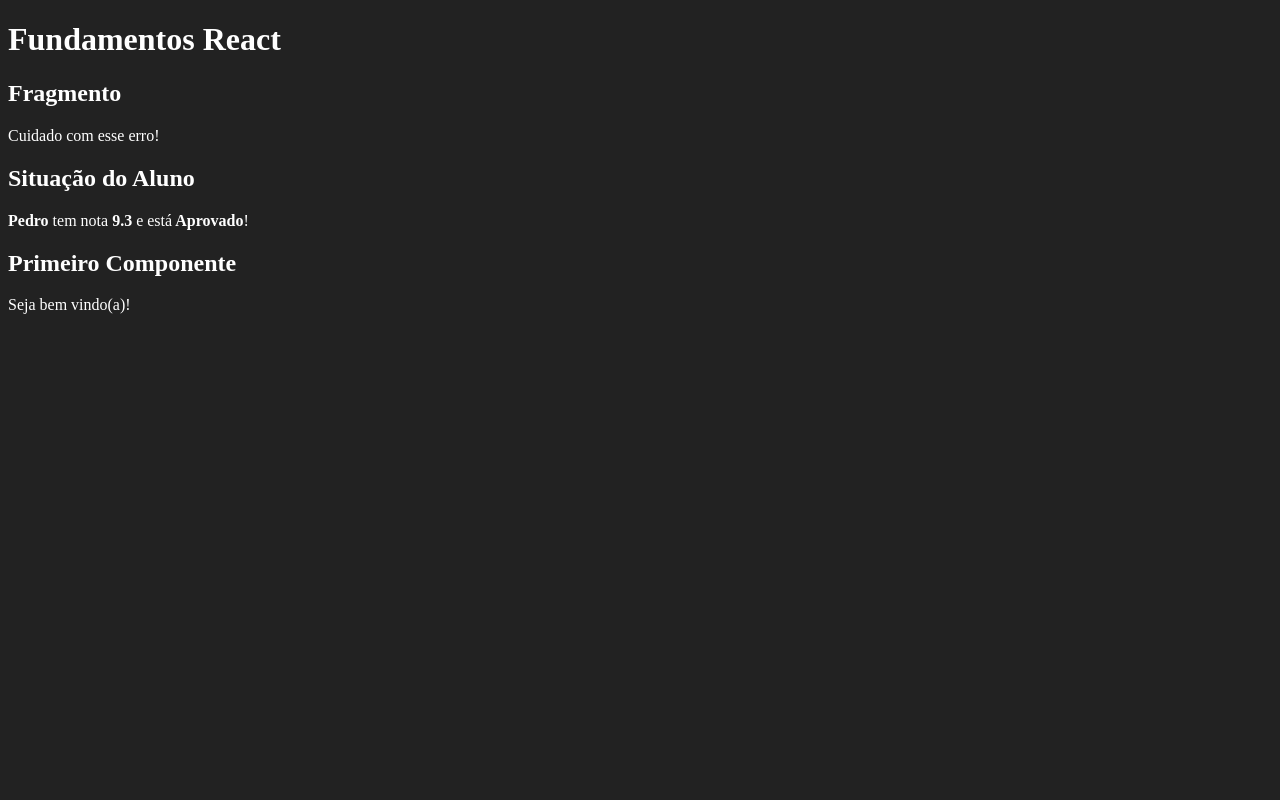
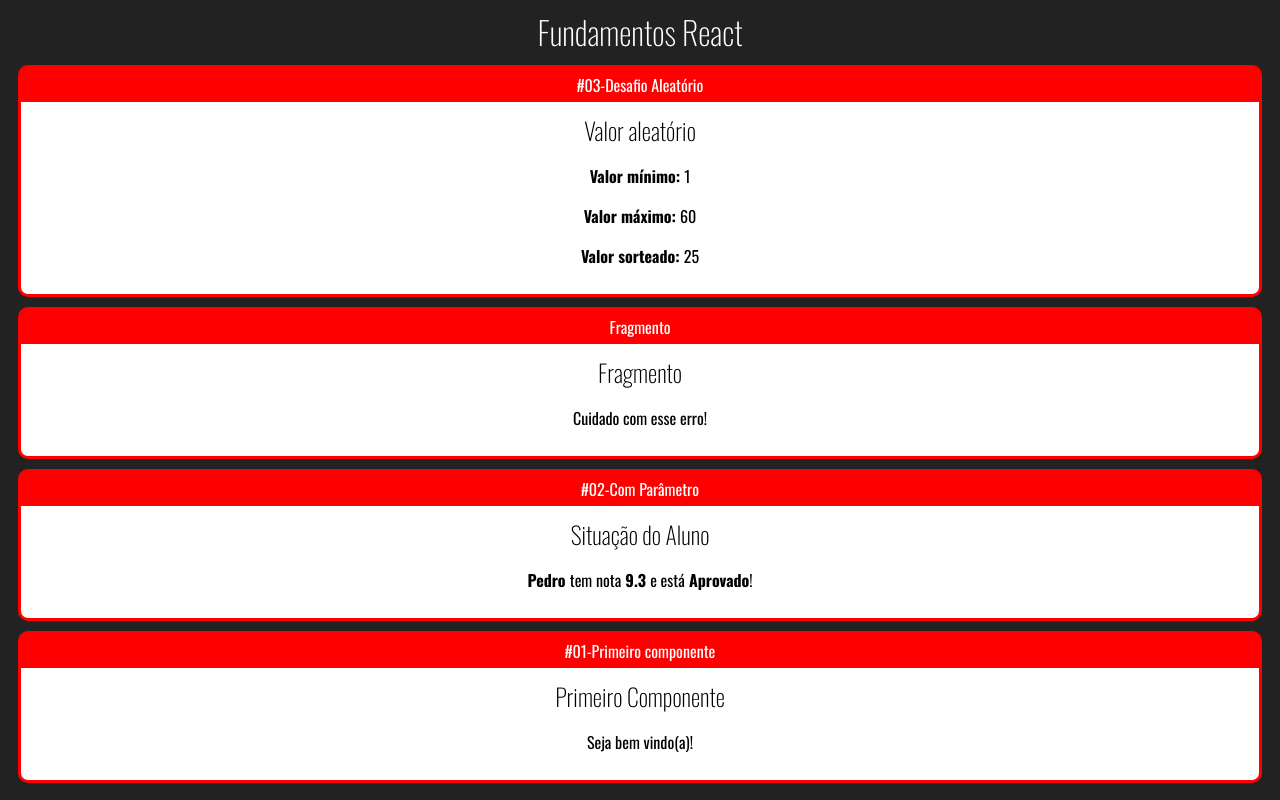
Before and after one commit to dhionson2/reactBiblioteca, a React (Create React App) app in the folder fundamentos-react/: page / in a window 1280 px wide. Built offline with nearby package versions, Linux system fonts and the light colour scheme.

Commit message:
Componentes cards

```diff
--- a/fundamentos-react/public/index.html
+++ b/fundamentos-react/public/index.html
@@ -15,6 +15,7 @@
       user's mobile device or desktop. See https://developers.google.com/web/fundamentals/web-app-manifest/
     -->
     <link rel="manifest" href="%PUBLIC_URL%/manifest.json" />
+    <link rel="preconnect" href="https://fonts.googleapis.com"><link rel="preconnect" href="https://fonts.gstatic.com" crossorigin><link href="https://fonts.googleapis.com/css2?family=Oswald:wght@200;300;400;500;600;700&display=swap" rel="stylesheet">
     <!--
       Notice the use of %PUBLIC_URL% in the tags above.
       It will be replaced with the URL of the `public` folder during the build.
--- a/fundamentos-react/src/App.jsx
+++ b/fundamentos-react/src/App.jsx
@@ -1,5 +1,7 @@
 import React from "react";
 
+import Card from "./components/basicos/layout/Card";
+import Aleatorio from "./components/basicos/Aleatorio";
 import Primeiro  from './components/basicos/Primeiro';
 import ComParametro from './components/basicos/ComParametro';
 import Fragmento from './components/basicos/Fragmento';
@@ -7,9 +9,21 @@ import Fragmento from './components/basicos/Fragmento';
 export default  _ =>
         <div id="app">
             <h1>Fundamentos React</h1>
-            <Fragmento/>
+            <Card titulo="#03-Desafio Aleatório">
+                <Aleatorio min={1} max={60}/>
+            </Card>
+            <Card titulo="Fragmento">
+                <Fragmento/>
+            </Card>
+            <Card titulo="#02-Com Parâmetro">
             <ComParametro
                 titulo="Situação do Aluno"
                 aluno="Pedro" nota={ 9.3}/>
+            </Card>
+            <Card titulo="#01-Primeiro componente">
             <Primeiro></Primeiro>
+            </Card>
+
+
+
         </div>
--- /dev/null
+++ b/fundamentos-react/src/components/basicos/Aleatorio.jsx
@@ -0,0 +1,16 @@
+import React from "react";
+
+export default props => {
+
+    const{min, max} = props
+
+    const aleatorio = parseInt(Math.random() * (max - min)) + min
+    return(
+        <div>
+            <h2>Valor aleatório</h2>
+            <p><strong>Valor mínimo: </strong> {min}</p>
+            <p><strong>Valor máximo: </strong> {max}</p>
+            <p><strong>Valor sorteado: </strong> {aleatorio}</p>
+        </div>
+    )
+}
--- /dev/null
+++ b/fundamentos-react/src/components/basicos/layout/Card.css
@@ -0,0 +1,20 @@
+.Card{
+   background-color: red;
+   border: 3px solid red;
+   border-radius: 10px;
+   overflow: hidden;
+   margin: 10px;
+
+}
+
+.Card .Title{
+    padding: 5px 0px;
+    display: flex;
+    justify-content: center;
+ }
+
+ .Card .Content{
+    background-color: rgb(255, 255, 255);
+    color: black;
+    padding: 10px;
+ }
--- /dev/null
+++ b/fundamentos-react/src/components/basicos/layout/Card.jsx
@@ -0,0 +1,15 @@
+import './Card.css'
+import React from "react";
+
+
+export default props => {
+    return (
+        <div className="Card">
+            <div className="Title">{props.titulo}</div>
+            <div className="Content">
+                {props.children}
+            </div>
+
+        </div>
+    )
+}
--- a/fundamentos-react/src/index.css
+++ b/fundamentos-react/src/index.css
@@ -1,4 +1,14 @@
 body{
+    font-family: Oswald;
     background-color: #222;
     color: #fff;
+    text-align: center;
 }
+h1, h2, h3 {
+    font-weight: 200;
+    margin: 0;
+}
+
+h2, h3 {
+    margin: 0;
+}
```
